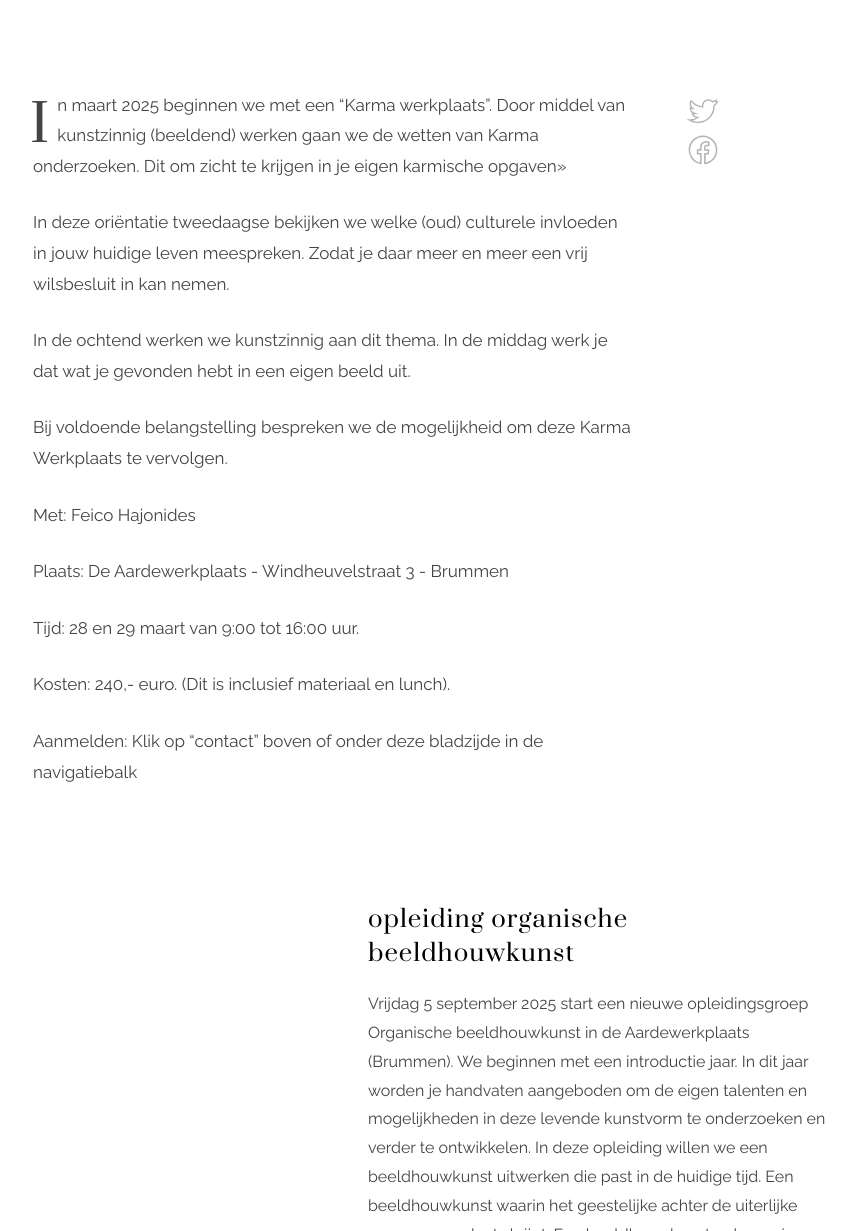
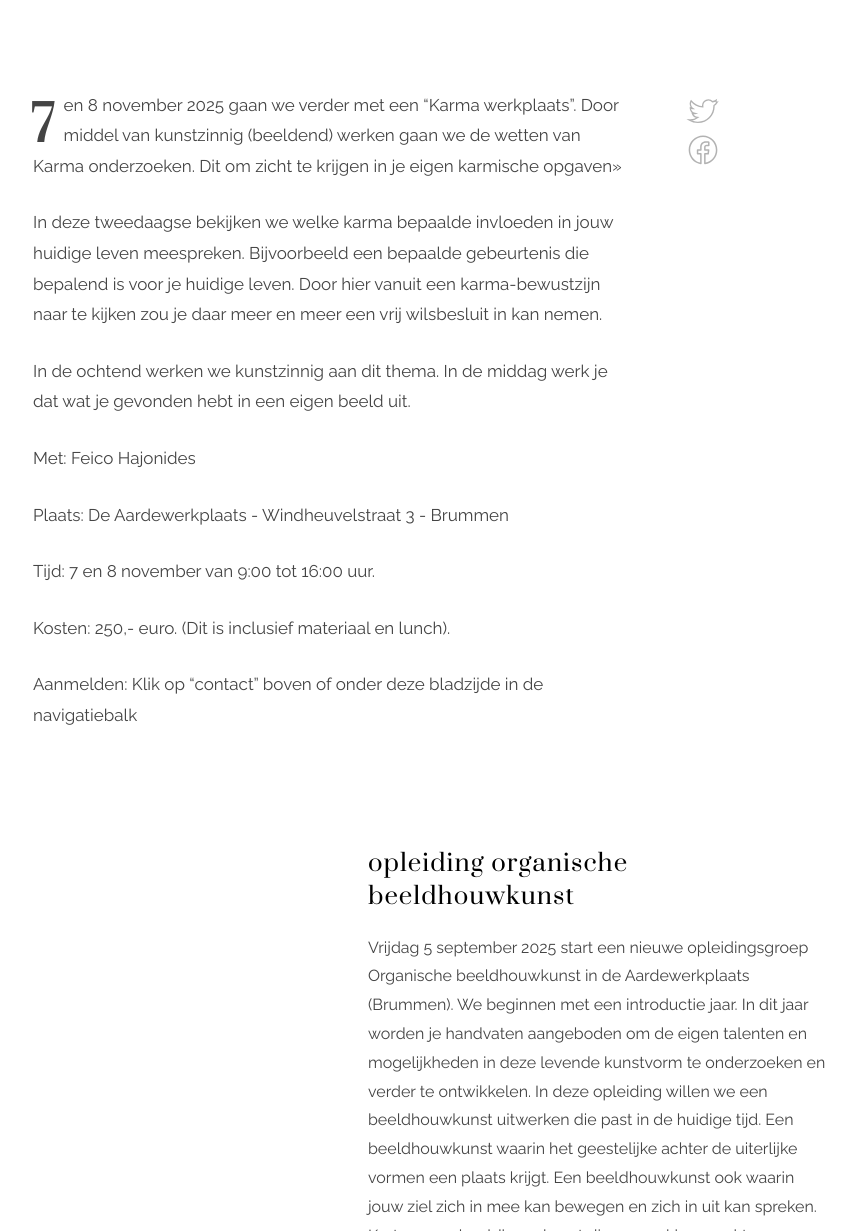
Before and after one commit to feicohajonides2020/feicohajonides2020.github.io, a Jekyll site: the page built from _posts/2019-09-02-Karma werkplaats.md, in a window 1280 px wide and 1400 px high, scrolled down 551 px. Shown: the part 169-1400 px from the top of the window, without its empty margins (307-1163 px from the left). Built offline with Jekyll 4.4.1, drawn with Linux system fonts in a browser that asks for light colours.

Commit message:
Update 2019-09-02-Karma werkplaats.md

```diff
--- a/_posts/2019-09-02-Karma werkplaats.md
+++ b/_posts/2019-09-02-Karma werkplaats.md
@@ -6,22 +6,21 @@ header:
     align:
     text: light
 ---
-In maart 2025 beginnen we met een “Karma werkplaats”. Door middel van kunstzinnig (beeldend) werken gaan we de wetten van Karma onderzoeken. Dit om zicht te krijgen in je eigen karmische opgaven>>
+7 en 8 november 2025 gaan we verder met een “Karma werkplaats”. Door middel van kunstzinnig (beeldend) werken gaan we de wetten van Karma onderzoeken. Dit om zicht te krijgen in je eigen karmische opgaven>>
 
 
-In deze oriëntatie tweedaagse bekijken we welke (oud) culturele invloeden in jouw huidige leven meespreken. Zodat je daar meer en meer een vrij wilsbesluit in kan nemen.
+In deze tweedaagse bekijken we welke karma bepaalde invloeden in jouw huidige leven meespreken. Bijvoorbeeld een bepaalde gebeurtenis die bepalend is voor je huidige leven. Door hier vanuit een karma-bewustzijn naar te kijken zou je daar meer en meer een vrij wilsbesluit in kan nemen.
 
 In de ochtend werken we kunstzinnig aan dit thema. In de middag werk je dat wat je gevonden hebt in een eigen beeld uit.
 
-Bij voldoende belangstelling bespreken we de mogelijkheid om deze Karma Werkplaats te vervolgen.
 
 Met: Feico Hajonides
 
 Plaats: De Aardewerkplaats - Windheuvelstraat 3 - Brummen
 
-Tijd: 28 en 29 maart van 9:00 tot 16:00 uur.
+Tijd: 7 en 8 november van 9:00 tot 16:00 uur.
 
-Kosten: 240,- euro. (Dit is inclusief materiaal en lunch).
+Kosten: 250,- euro. (Dit is inclusief materiaal en lunch).
 
 Aanmelden:
 Klik op "contact"
```
